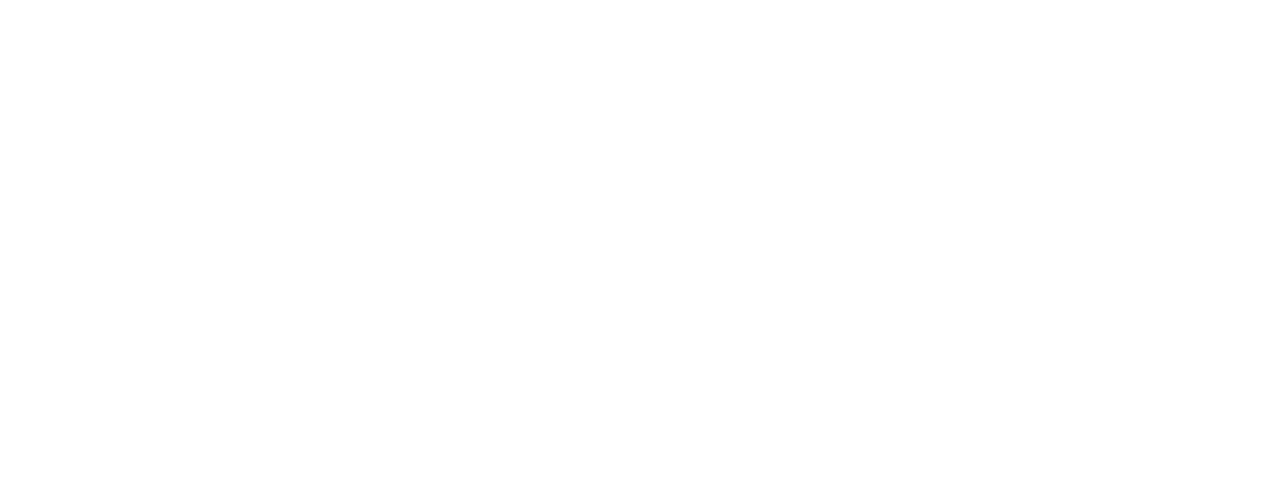
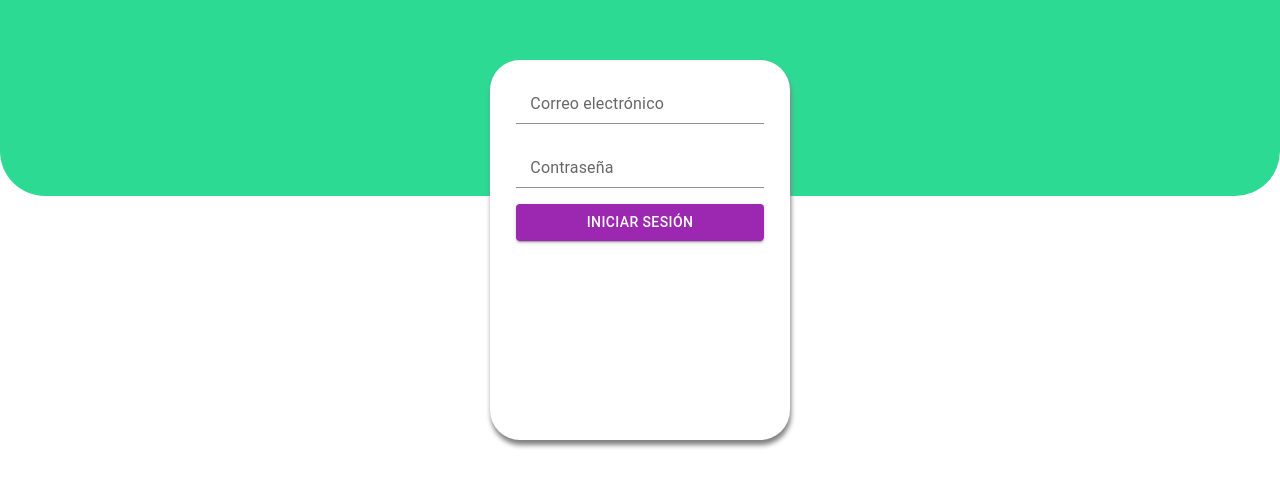
Before and after one commit to checalo-mx/front-end, a React (Create React App) app: page /login in a window 1280 px wide. Shown: the part 124-610 px from the top of the page. Built offline with nearby package versions, Linux system fonts and the light colour scheme.

Commit message:
Se suben cambios en login: Se agregó fondo, se inserto card, botón e inputs

```diff
--- a/src/App.js
+++ b/src/App.js
@@ -4,6 +4,7 @@
 import Button from '@mui/material/Button';
 // import PrimaryButton from "./Components/Buttons/Primary/PrimaryButton";
 import MainCard from "./Components/Cards/MainCard";
+import Login from "./Components/Login/Login.jsx";
 
 
 
@@ -11,6 +12,7 @@
   const [data, setData] = React.useState("Not Found");
   return (
     <>
+      <Login></Login>
     </>
   );
 }
--- a/src/Components/Buttons/Primary/PrimaryButton.jsx
+++ b/src/Components/Buttons/Primary/PrimaryButton.jsx
@@ -3,7 +3,7 @@
 
 const PrimaryButton = (props) => {
     return (
-    <Button color={props.color} variant="contained">{props.children}</Button>
+    <Button fullWidth color={props.color} variant="contained">{props.children}</Button>
     )
 }
 
--- a/src/Components/Cards/MainCard.jsx
+++ b/src/Components/Cards/MainCard.jsx
@@ -3,24 +3,33 @@
 import Box from "@mui/material/Box";
 import Container from "@mui/material/Container";
 
-const MainCard = () => {
+const MainCard = (props) => {
   return (
-    <div>
+    <>
       <React.Fragment>
         <CssBaseline />
-        <Container maxWidth="sm">
+        <Container
+          maxWidth="xxl"
+          sx={{
+            position: "absolute",
+            top: "25vh",
+          }}
+        >
           <Box
             sx={{
+              margin: "auto",
               bgcolor: "#FFFF",
               height: "380px",
               width: "300px",
               borderRadius: "30px",
-              boxShadow: '1px 5px 5px gray'
+              boxShadow: "1px 5px 5px gray",
             }}
-          />
+          >
+            {props.children}
+          </Box>
         </Container>
       </React.Fragment>
-    </div>
+    </>
   );
 };
 
--- /dev/null
+++ b/src/Components/Login/Login.jsx
@@ -0,0 +1,31 @@
+import React from "react";
+import Background from "../Backgrounds/Background";
+import MainCard from "../Cards/MainCard";
+import InputForm from "../Inputs/InputForm";
+import styles from "./Login.module.scss";
+import PrimaryButton from "../Buttons/Primary/PrimaryButton";
+import Grid from "@mui/material/Grid";
+import Box from "@mui/material/Box";
+
+const Login = (props) => {
+  return (
+    <div>
+      <Background />
+      <MainCard>
+        <Grid container spacing={{ xs: 2 }} justifyContent="center">
+          <Grid item xs={10}>
+              <InputForm label="Correo electrónico" />
+          </Grid>
+          <Grid item xs={10}>
+            <InputForm label="Contraseña" type="password" />
+          </Grid>
+          <Grid item xs={10}>
+            <PrimaryButton children="Iniciar sesión" color="secondary" />
+          </Grid>
+        </Grid>
+      </MainCard>
+    </div>
+  );
+};
+
+export default Login;
--- /dev/null
+++ b/src/Components/Login/Login.module.scss
@@ -0,0 +1 @@
+@import "../../vars.scss";
```
